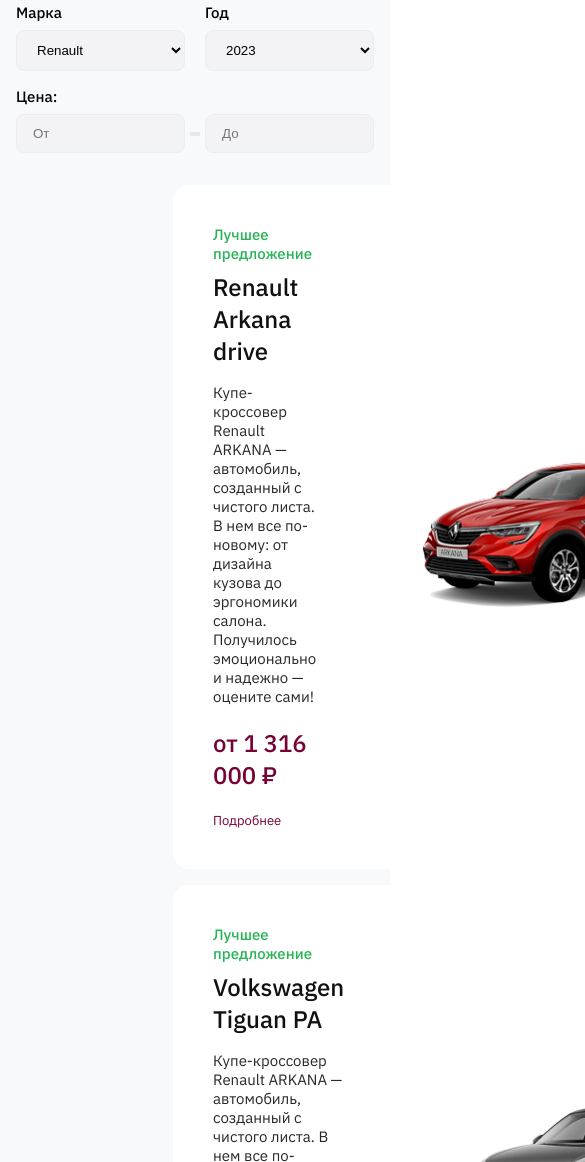
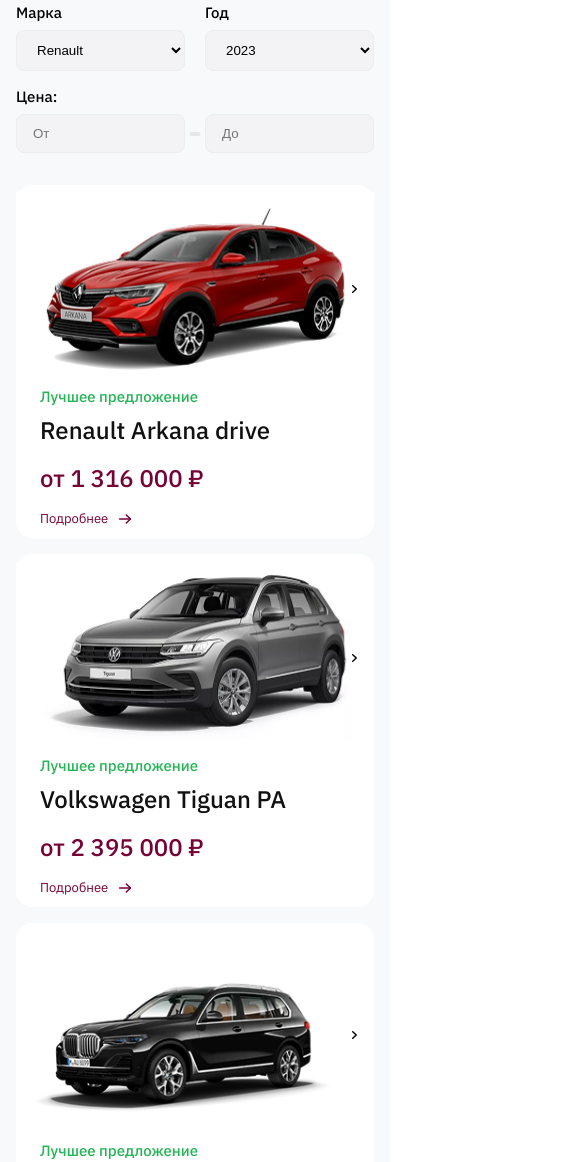
Before and after one commit to Tavernix/solid, a plain HTML site: page index.html in a window 390 px wide. Shown: the part 838-2000 px from the top of the page, 585 px wide, since content can reach past the window. Drawn offline with Linux system fonts and the light colour scheme.

Commit message:
card-best - вах я такой адаптации никогда не видел

```diff
--- a/index.html
+++ b/index.html
@@ -124,7 +124,7 @@
 							В нем все по-новому: от дизайна кузова до эргономики салона. Получилось эмоционально и надежно — оцените сами!
 						</p>
 						<span class="card-best__price">от 1 316 000 ₽</span>
-						<a class="card-best__more">Подробнее</a>
+						<a  href="#" class="card-best__more">Подробнее</a>
 					</div>
 					<div class="card-best__img-slide">
 						<button class="card-best__slide-left hidden"></button>
@@ -140,8 +140,8 @@
 							Купе-кроссовер Renault ARKANA — автомобиль, созданный с чистого листа.
 							В нем все по-новому: от дизайна кузова до эргономики салона. Получилось эмоционально и надежно — оцените сами!
 						</p>
-						<span class="card-best__price">от 1 316 000 ₽</span>
-						<a class="card-best__more">Подробнее</a>
+						<span class="card-best__price">от 2 395 000 ₽</span>
+						<a href="#" class="card-best__more">Подробнее</a>
 					</div>
 					<div class="card-best__img-slide">
 						<button class="card-best__slide-left hidden"></button>
@@ -157,8 +157,8 @@
 							Купе-кроссовер Renault ARKANA — автомобиль, созданный с чистого листа.
 							В нем все по-новому: от дизайна кузова до эргономики салона. Получилось эмоционально и надежно — оцените сами!
 						</p>
-						<span class="card-best__price">от 1 316 000 ₽</span>
-						<a class="card-best__more">Подробнее</a>
+						<span class="card-best__price">от  8 188 000 ₽</span>
+						<a  href="#" class="card-best__more">Подробнее</a>
 					</div>
 					<div class="card-best__img-slide">
 						<button class="card-best__slide-left hidden"></button>
--- a/style.css
+++ b/style.css
@@ -402,24 +402,22 @@
 	display: flex;
 	align-items: center;
 	position: relative;
-
-}
-.card-best__slide-left{
-
 }
 .card-best__image{
 	width: 356px;
 	height: 192px;
+	object-fit: contain;
+	overflow: hidden;
 }
 .card-best__img-slide::before{
 	content: '';
-	width: 76px;
+	width: 4.5vw;
 	height: 100%;
 	background: linear-gradient(90deg, #FFFFFF 0%, rgba(255, 255, 255, 0) 100%);
 }
 .card-best__img-slide::after{
-		content: '';
-	width: 76px;
+	content: '';
+	width: 4.5vw;
 	height: 100%;
 	background: linear-gradient(270deg, #FFFFFF 0%, rgba(255, 255, 255, 0) 100%);
 
@@ -429,7 +427,8 @@
 	height: 42px;
 	background: url('img/icons/chevron_slide1.svg') no-repeat center;
 	position: absolute;
-	right:35px;
+	right:2vw;
+	z-index: 2;
 }
 .card-best__slide-left{
 	width: 42px;
@@ -437,9 +436,23 @@
 	background: url('img/icons/chevron_slide1.svg') no-repeat center;
 	transform: rotate(180deg);
 	position: absolute;
-	left:35px;
+	left:2vw;
+	z-index: 2;
 }
-
+.card-best__more{
+	font-weight: 400;
+	font-size: 13px;
+	display: flex;
+}
+.card-best__more:after {
+    content: "";
+    display: inline-block;
+    width: 18px;
+    height: 18px;
+    background: url('img/icons/arrow.svg') no-repeat center;
+    margin-left: 8px;
+    vertical-align: middle;
+}
 
 
 
@@ -546,6 +559,36 @@
 	.selection__price:before{
 		width: 16px;
 	}
+	.cards{
+		padding: 0 16px 24px 16px;
+	}
+	.card-best{
+		justify-content: space-between;
+		width: 100%;
+	}
+	.card-best__description{ display: none;}
+	.card-best__image{
+		width: 256px;
+		height: 120px;
+		object-fit: cover;
+		transform: scale(1.1);
+
+	}
+	.card-best__slide-left{
+		width: 24px;
+		height: 24px;
+		background: url('img/icons/chevron_slide2.svg') no-repeat center;
+		z-index:2;
+	}
+	.card-best__slide-right{
+		width: 24px;
+		height: 24px;
+		background: url('img/icons/chevron_slide2.svg') no-repeat center;
+		z-index:2;
+	}
+
+
+
 }
 
 @media (max-width: 600px) {
@@ -676,7 +719,39 @@
 		width: 7px;
 	}
 	.selection__price .selection__input {margin: 0; }
+
+
+
+
+	.card-best{
+		flex-direction: column;
+
+	}
+	.card-best__info {
+		margin: 10px 24px 10px 24px;
+	}
+	.card-best__price{
+		margin-top: 0;
+		margin-bottom: 16px;
+	}
+	.card-best__img-slide{
+		margin-top: 16px;
+		order: -1;
+		min-width: 100%;
+		justify-content: space-between;
+	}
+	.card-best__image {
+
+    width: 100%;
+	height: auto;
+    object-fit: cover;
+	}
+
+
+
+
 }
+
 
 .hidden{
 	display: none;
```
Also changed, not shown: img/icons/chevron_slide2.svg (added).
